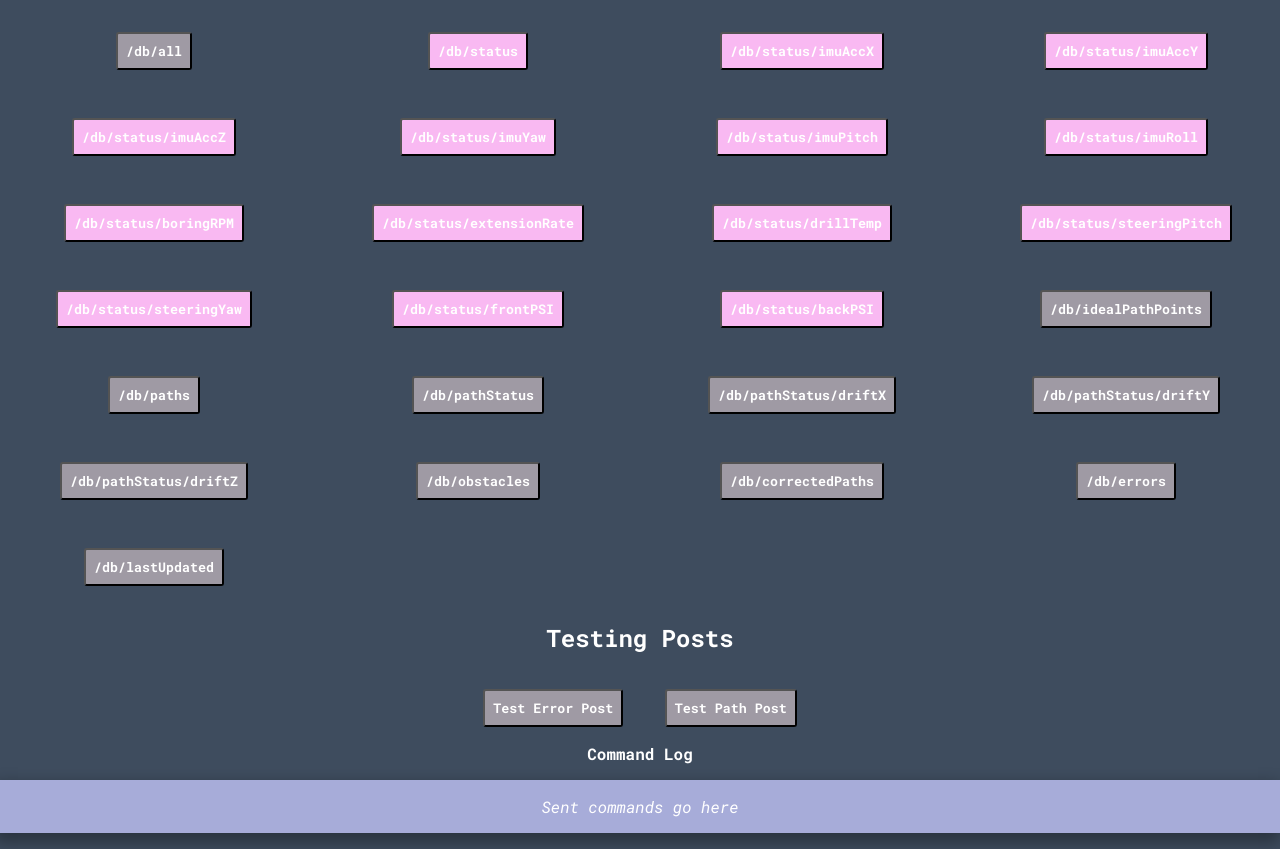
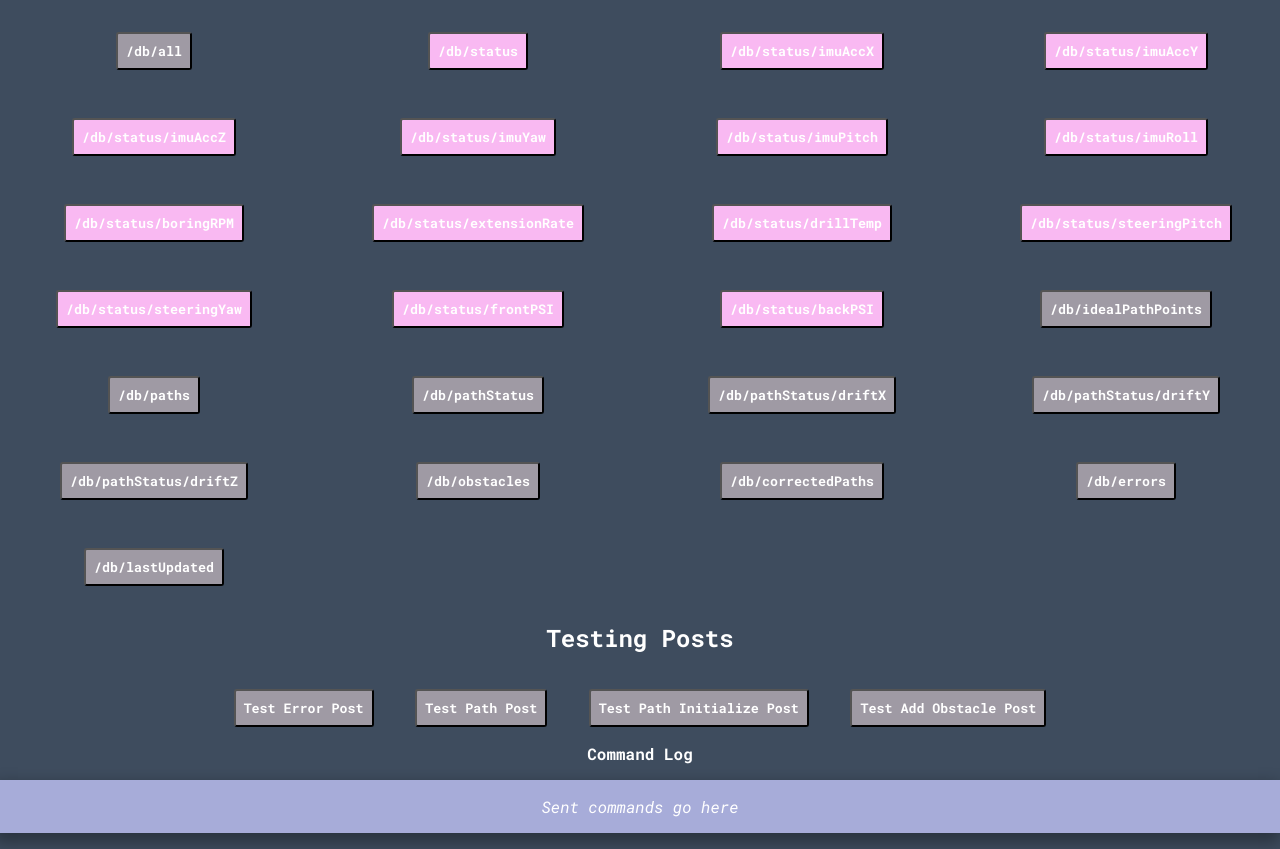
Before and after one commit to TweedChristian/MOLE, a plain HTML site: page app/front-end/compile/compile.html in a window 1280 px wide. Shown: the part 162-1011 px from the top of the page. Drawn offline with Linux system fonts and the light colour scheme; files that its build step writes are made by us from their sources; files whose address does not match are found by name.

Commit message:
Finished adding testing elements

```diff
--- a/app/front-end/compile/compile.html
+++ b/app/front-end/compile/compile.html
@@ -130,6 +130,14 @@
             <span class="c_controlsBlock__buttonText">Test Path Post</span>
         </button>
 
+        <button onclick="testPathInitialize()" class="c_controlsBlock__button">
+            <span class="c_controlsBlock__buttonText">Test Path Initialize Post</span>
+        </button>
+
+        <button onclick="testAddObstacle()" class="c_controlsBlock__button">
+            <span class="c_controlsBlock__buttonText">Test Add Obstacle Post</span>
+        </button>
+
         <div class='c_controlsBlock__commandLog'>
             <label class='c_controlsBlock__label'>
                 <b class='c_controlsBlock__label__text'>Command Log</b>
--- a/app/front-end/compile/compile.js
+++ b/app/front-end/compile/compile.js
@@ -100,22 +100,62 @@ function testCorrectedPathPost() {
             });
 }
 
-function testCorrectedPathPost() {
-    let pathJSON = {
-        type: 'correctedPath',
-        cartesian: [0,0,2],
-        euler: [2,60,15],
-        distance: 2,
-        index: 1
-    }
+function testPathInitialize() {
+    let pathInitJSON = {
+        type: 'pathInitialize',
+        obstacles: [[
+            [-1,1,1,1],
+            [-1,1,-1,1],
+            [1,1,1,1],
+            [1,1,-1,1],
+            [-1,-1,-1,1],
+            [1,-1,-1,1],
+            [-1,-1,1,1],
+            [1,-1,1,1]
+        ]],
+        points: [
+            [6,1,0,1],
+            [10,2,2,1],
+            [2,3,4,1],
+            [4,4,6,6]
+        ]
+    };
+
     fetch('/submit', {
         method: 'POST',
-        body: JSON.stringify(pathJSON),
+        body: JSON.stringify(pathInitJSON),
         credentials: 'include',
         headers: { 'Content-Type': 'application/json' }
     })
-        .then(response => response.json())
-        .then(body => {
-            console.log(body);
-        });
+    .then(response => response.json())
+    .then(body => {
+        console.log(body);
+    });
 }
+
+function testAddObstacle() {
+    let obstacleJSON = {
+        type: 'addObstacle',
+        obstacle: [[
+            [-1,1,1,1],
+            [-1,1,-1,1],
+            [1,1,1,1],
+            [1,1,-1,1],
+            [-1,-1,-1,1],
+            [1,-1,-1,1],
+            [-1,-1,1,1],
+            [1,-1,1,1]
+        ]],
+    };
+
+    fetch('/submit', {
+        method: 'POST',
+        body: JSON.stringify(obstacleJSON),
+        credentials: 'include',
+        headers: { 'Content-Type': 'application/json' }
+    })
+    .then( response => response.json())
+    .then( body => {
+        console.log(body);
+    })
+}
--- a/app/server/server.js
+++ b/app/server/server.js
@@ -434,6 +434,7 @@ function handleAddObstacle(dataJSON, response) {
     //Doesn't Get Sent to the Data Layer
     if (dataJSON) {
         let result = processAddObstacle(dataJSON);
+        //writeToDb(result);
         if (result && result.type !== 'error') {
             response.writeHead(200, 'OK', { 'Content-Type': 'text/plain' });
             response.end(JSON.stringify(result));
@@ -548,6 +549,7 @@ function handlePathing(data, response) {
         console.log(data);
         let result = processPathing(data);
         //let result = sendToDataLayer(data);
+        writeToDb(result);
         if (result && result.type !== 'error') {
             response.writeHead(200, 'OK', { 'Content-Type': 'text/plain' });
             response.end(JSON.stringify(result), 'utf-8')
@@ -669,7 +671,7 @@ function processPathing(dataJSON) {
  */
 function processAddObstacle(dataJSON) {
     try {
-        writeToDb(dataJSON);
+        writeToDb(dataJSON.obstacle);
         return dataJSON;
     }
     catch (err) {
```
